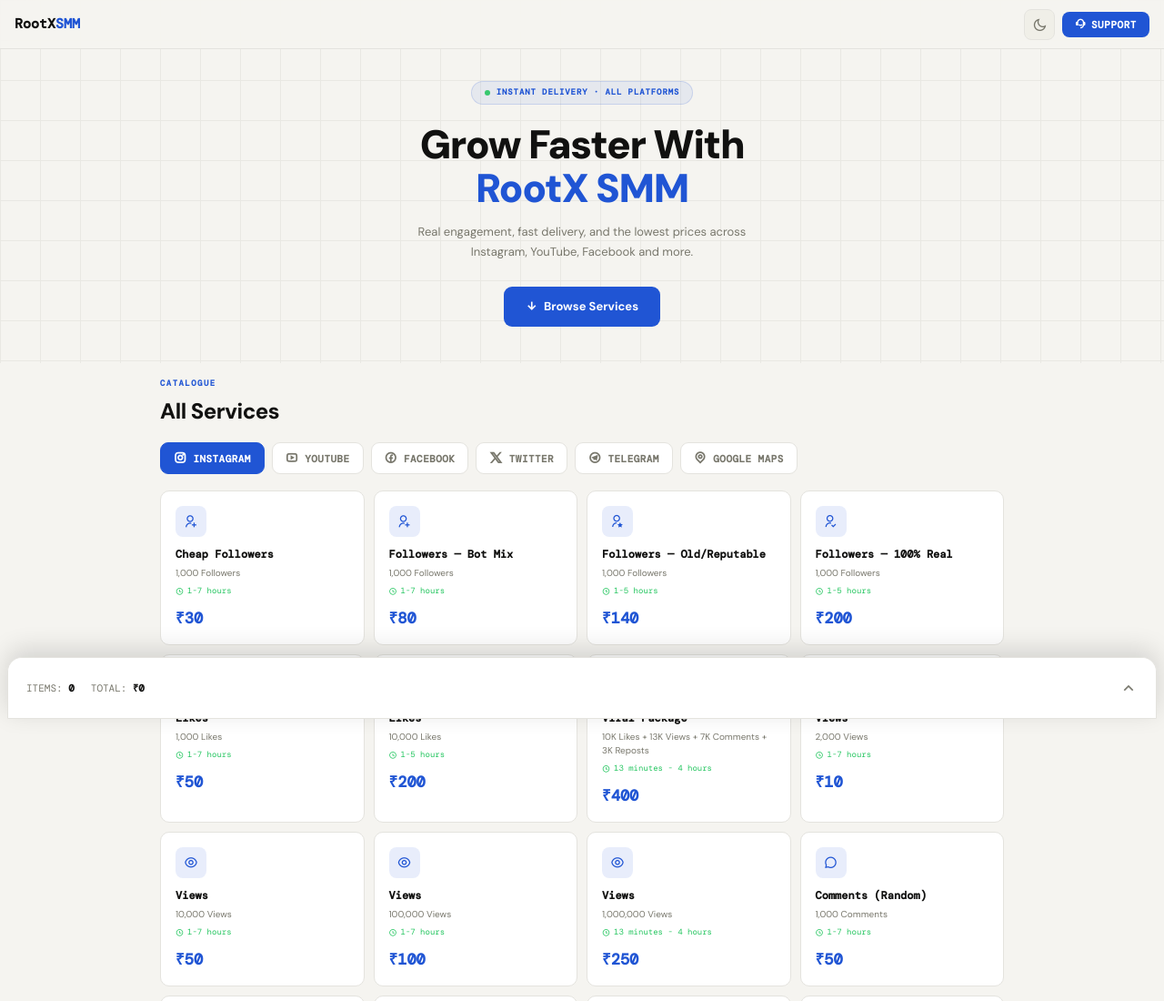
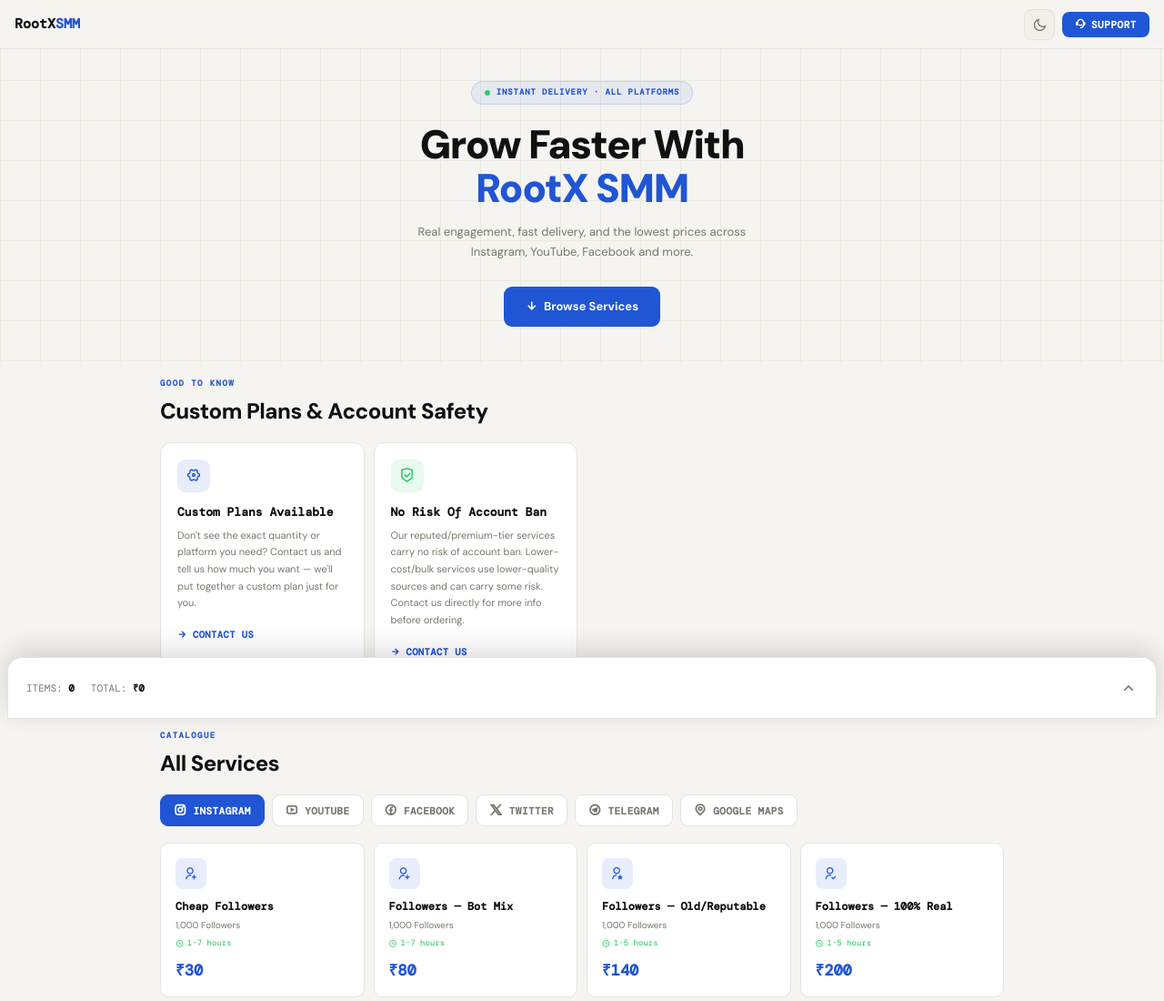
Before and after one commit to Sardar-Roy/RootX-SMM, a plain HTML site: page index.html in a window 1280 px wide. Shown: the top 1100 px of the page at 91% size. Drawn offline with nearby package versions, Linux system fonts and the light colour scheme; a web font is replaced by a local one.

Commit message:
Add files via upload

```diff
--- a/index.html
+++ b/index.html
@@ -52,6 +52,16 @@
 .section{padding:16px 16px 40px;max-width:960px;margin:0 auto}
 .section-tag{font-size:9px;font-weight:700;font-family:'DM Mono',monospace;color:var(--accent);text-transform:uppercase;letter-spacing:.16em;margin-bottom:6px}
 .section-title{font-size:clamp(18px,4vw,24px);font-weight:800;letter-spacing:-.02em;margin-bottom:16px}
+.section-sub{font-size:12px;color:var(--sub);max-width:460px;line-height:1.75;margin:-8px 0 16px}
+
+/* ── INFO CARDS (custom plans / safety) ── */
+.info-grid{display:grid;grid-template-columns:repeat(auto-fill,minmax(220px,1fr));gap:10px}
+.info-card{background:var(--surface);border:1px solid var(--border);border-radius:12px;padding:18px}
+.info-icon-wrap{width:36px;height:36px;border-radius:9px;display:flex;align-items:center;justify-content:center;font-size:17px;margin-bottom:12px}
+.info-title{font-size:13px;font-weight:700;margin-bottom:6px;font-family:'DM Mono',monospace}
+.info-desc{font-size:11px;color:var(--sub);line-height:1.7;margin-bottom:12px}
+.info-btn{display:inline-flex;align-items:center;gap:6px;font-size:10.5px;font-weight:700;font-family:'DM Mono',monospace;color:var(--accent);text-transform:uppercase;letter-spacing:.04em;cursor:pointer}
+.info-btn:hover{color:var(--accent2)}
 
 /* ── TABS ── */
 .tabs{display:flex;gap:8px;overflow-x:auto;padding-bottom:18px;scrollbar-width:none}
@@ -147,6 +157,26 @@
   </div>
 </div>
 
+<!-- CUSTOM PLANS + SAFETY -->
+<div class="section">
+  <div class="section-tag">Good To Know</div>
+  <h2 class="section-title">Custom Plans & Account Safety</h2>
+  <div class="info-grid">
+    <div class="info-card">
+      <div class="info-icon-wrap" style="background:rgba(32,85,212,.1);color:var(--accent)"><i class="ri-settings-4-line"></i></div>
+      <div class="info-title">Custom Plans Available</div>
+      <div class="info-desc">Don't see the exact quantity or platform you need? Contact us and tell us how much you want — we'll put together a custom plan just for you.</div>
+      <div class="info-btn" id="customPlanBtn"><i class="ri-arrow-right-line"></i> Contact Us</div>
+    </div>
+    <div class="info-card">
+      <div class="info-icon-wrap" style="background:rgba(34,197,94,.1);color:var(--green)"><i class="ri-shield-check-line"></i></div>
+      <div class="info-title">No Risk Of Account Ban</div>
+      <div class="info-desc">Our reputed/premium-tier services carry no risk of account ban. Lower-cost/bulk services use lower-quality sources and can carry some risk. Contact us directly for more info before ordering.</div>
+      <div class="info-btn" id="safetyContactBtn"><i class="ri-arrow-right-line"></i> Contact Us</div>
+    </div>
+  </div>
+</div>
+
 <div class="section" id="services">
   <div class="section-tag">Catalogue</div>
   <h2 class="section-title">All Services</h2>
@@ -180,7 +210,7 @@
   <div class="modal">
     <div class="icon-close-btn" data-close="support"><i class="ri-close-line"></i></div>
     <h2>Contact Support</h2>
-    <p class="checkout-note">Reach out for order help, custom requests, or any issues with your service.</p>
+    <p class="checkout-note">Reach out for custom plans, account safety questions, order help, or any other issue.</p>
     <div class="contact-list">
       <a class="contact-btn" href="https://wa.me/447379725387" target="_blank"><i class="ri-whatsapp-line"></i> WhatsApp — +44 7379 725387</a>
       <a class="contact-btn" href="https://t.me/zobve" target="_blank"><i class="ri-telegram-line"></i> Telegram — @zobve</a>
@@ -216,7 +246,6 @@
   {id:'googlemaps', label:'Google Maps', icon:'ri-map-pin-line'}
 ];
 
-// delivery time is now auto-derived from price — no manual 'delivery' field needed
 function getDeliveryTime(price){
   if(price <= 100) return '1-7 hours';
   if(price <= 200) return '1-5 hours';
@@ -262,7 +291,7 @@
 ];
 
 let activeCategory = 'instagram';
-let cart = {}; // id -> {product, count, customText}
+let cart = {};
 let clearClickCount = 0;
 
 function setTheme(t){
@@ -359,7 +388,6 @@
   const p = PRODUCTS.find(x => x.id === id);
   if(!p) return;
   if(p.custom){
-    // custom items are always added as distinct entries so each comment text is preserved
     const uniqueKey = id + '-' + Date.now();
     cart[uniqueKey] = {product:p, count:1, customText:customText};
   } else if(cart[id]){
@@ -456,6 +484,8 @@
 const supportOverlay = document.getElementById('supportOverlay');
 function openSupport(){ supportOverlay.classList.add('open'); }
 document.getElementById('supportBtn').addEventListener('click', openSupport);
+document.getElementById('customPlanBtn').addEventListener('click', openSupport);
+document.getElementById('safetyContactBtn').addEventListener('click', openSupport);
 
 function closeOverlay(el){ el.classList.remove('open'); }
 document.querySelectorAll('[data-close]').forEach(btn=>{
```
